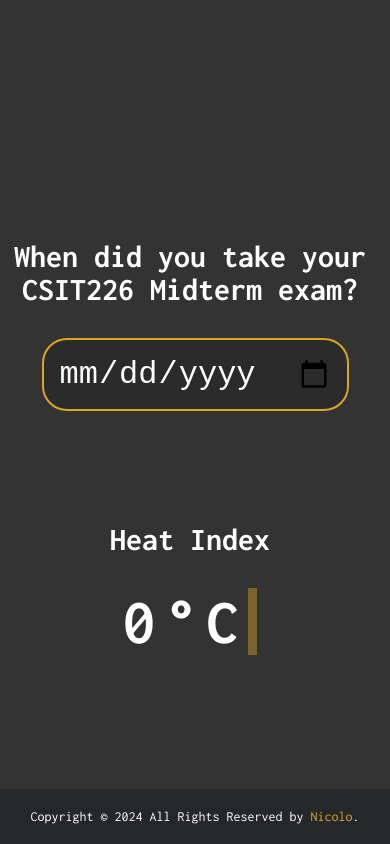
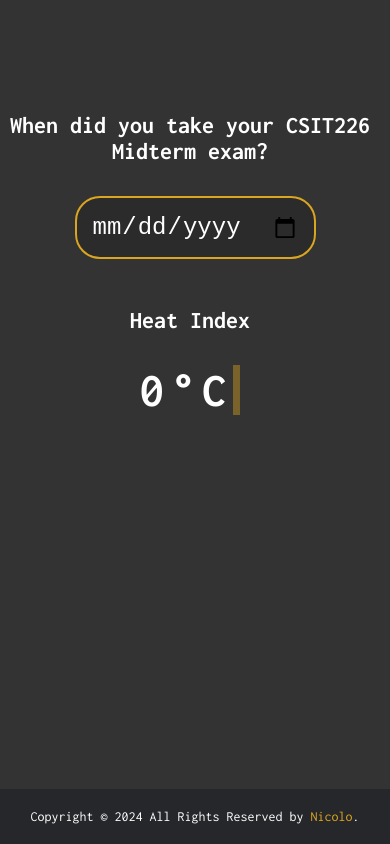
Before and after one commit to nicoryne/findheatindex, a website: page public/index.html in a window 390 px wide. Drawn offline with Linux system fonts and the light colour scheme.

Commit message:
[Nicolo] added media screen sizes

```diff
--- a/public/calculatHeatIndex.js
+++ b/public/calculatHeatIndex.js
@@ -10,7 +10,7 @@ document.addEventListener('DOMContentLoaded', event => {
         if (weatherData && weatherData.temperature !== null && weatherData.humidity !== null && weatherData.temperature !== undefined && weatherData.humidity !== undefined) {
             resultSpan.innerHTML = calculateHeatIndex(weatherData.temperature, weatherData.humidity) + "°C";
         } else {
-            resultSpan.innerHTML = "Not enough data!";
+            resultSpan.innerHTML = "No data!";
         }
 
         resultSpan.classList.remove('typewriter');
--- a/public/r.css
+++ b/public/r.css
@@ -156,3 +156,25 @@ html, body {
 .footer a:hover {
     text-decoration: underline;
 }
+
+@media screen and (max-width: 768px) {
+    .wrapper {
+        margin-top: 7em;
+    }
+
+    .input-container {
+        margin-bottom: 3em;
+    }
+
+    .input-mod-1 {
+        font-size: 24px;
+    }
+
+    .span-mod-1 {
+        font-size: 24px;
+    }
+
+    .span-mod-2 {
+        font-size: 48px;
+    }
+}
```
Also changed, not shown: 1 other file.
